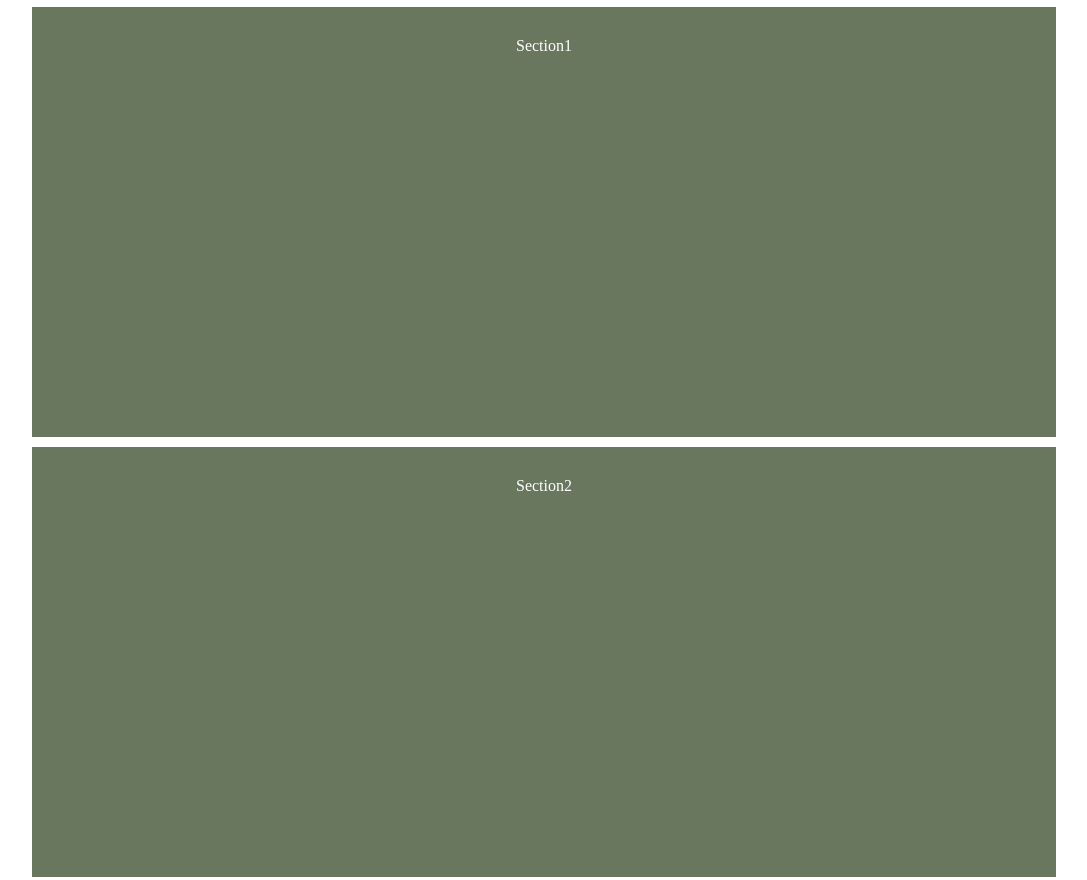
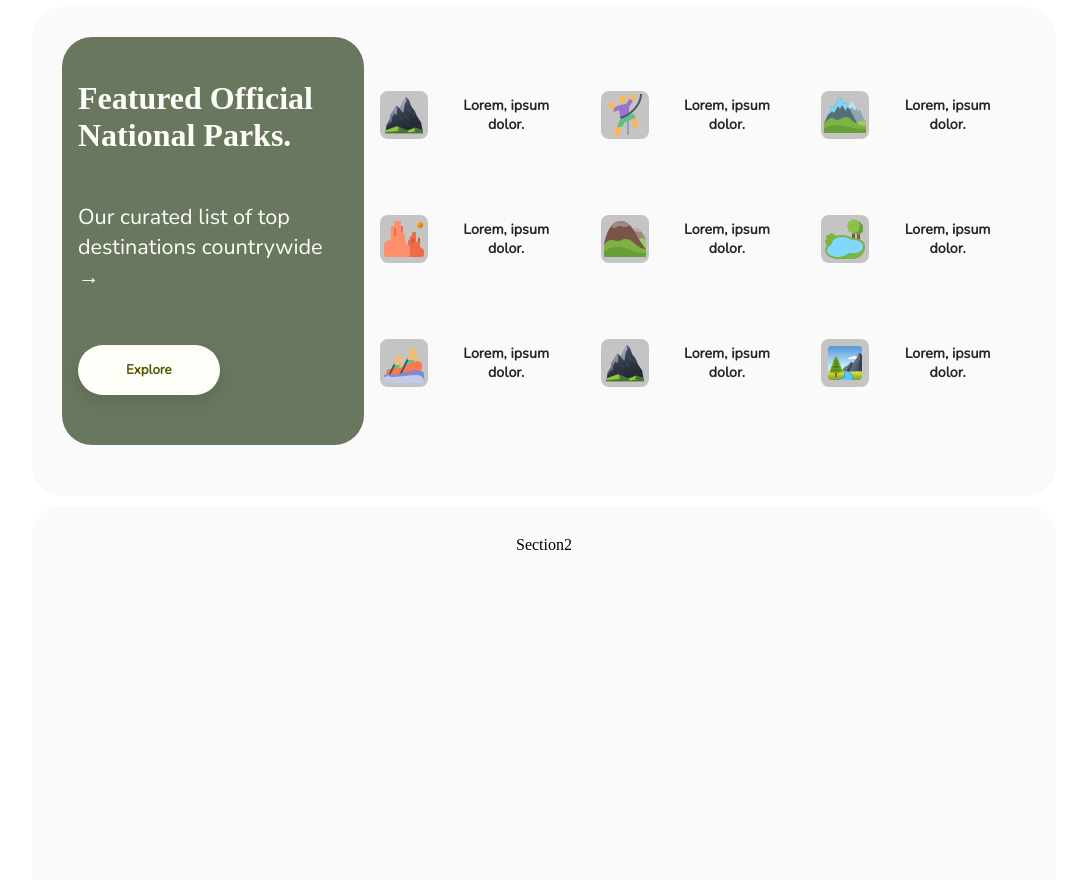
Before and after one commit to SnehMehta23/Grid, a plain HTML site: page Grid Testing/index.html in a window 1280 px wide. Shown: the part 771-1651 px from the top of the page, without its empty margins (96-1183 px from the left). Drawn offline with nearby package versions, Linux system fonts and the light colour scheme.

Commit message:
First Section Done
Just have to fix the <a> tags being on cursor pointer the whole time

```diff
--- a/Grid Testing/index.html
+++ b/Grid Testing/index.html
@@ -6,16 +6,98 @@
     <meta name="viewport" content="width=device-width, initial-scale=1.0" />
     <title>Grid's Are Awesome!</title>
     <link rel="stylesheet" href="style.css" />
+    <link rel="preconnect" href="https://fonts.gstatic.com">
+    <link href="https://fonts.googleapis.com/css2?family=Nunito&display=swap" rel="stylesheet">
   </head>
   <body>
+    <!-- CSS Grid -->
     <div id="content">
+      <!-- Navigation Menu -->
       <nav>Nav</nav>
-      <header>Header</header>
+      <!-- Page Title -->
+      <header class="landing">Header</header>
+      <!-- Hero Section -->
       <main>Main</main>
-      <section class="one">Section1</section>
-      <section class="two">Section2</section>
-      <section class="three">Section3</section>
-      <section class="four">Section3</section>
+
+      <!-- First Section Under Hero Section (Main) -->
+      <section class="official-national-parks">
+        <div class="section-div">
+          <div class="inner-section-div">
+            <h2>Featured Official </br> National Parks.</h2>
+            <p>Our curated list of top </br>destinations countrywide &rarr;</p>
+            <button>Explore</button>
+          </div>
+          <div class="column">
+             <!-- add in links to the parks pages here from  -->
+            <a href="">
+              <div class="icon-bg">
+                <img src="images/icons8-mountain-48.png" alt="">
+              </div>
+              <b>Lorem, ipsum dolor.</b>
+            </a>
+            <a href="">
+              <div class="icon-bg">
+                <img src="images/icons8-grand-canyon-48.png" alt="">
+              </div>
+              <b>Lorem, ipsum dolor.</b>
+            </a>
+            <a href="">
+              <div class="icon-bg">
+                <img src="images/icons8-rafting-48.png" alt="">
+              </div>
+              <b>Lorem, ipsum dolor.</b>
+            </a>
+          </div>
+          <div class="column column2">
+            <a href="">
+              <div class="icon-bg">
+                <img src="images/icons8-climbing-48.png" alt="">
+              </div>
+              <b>Lorem, ipsum dolor.</b>
+            </a>
+            <a href="">
+              <div class="icon-bg">
+                <img src="images/icons8-hills-48.png" alt="">
+              </div>
+              <b>Lorem, ipsum dolor.</b>
+            </a>
+            <a href="">
+              <div class="icon-bg">
+                <img src="images/icons8-mountain-48.png" alt="">
+              </div>
+              <b>Lorem, ipsum dolor.</b>
+            </a>
+          </div>
+          <div class="column column3">
+            <a href="">
+              <div class="icon-bg">
+                <img src="images/icons8-alps-48.png" alt="">
+              </div>
+              <b>Lorem, ipsum dolor.</b>
+            </a>
+            <a href="">
+              <div class="icon-bg">
+                <img src="images/icons8-lake-48.png" alt="">
+              </div>
+              <b>Lorem, ipsum dolor.</b>
+            </a>
+            <a href="">
+              <div class="icon-bg">
+                <img src="images/icons8-national-park-48.png" alt="">
+              </div>
+              <b>Lorem, ipsum dolor.</b>
+            </a>
+          </div>
+        </div>
+      </section>
+
+      <!-- Second Section -->
+      <section class="discover-top-activities">Section2</section>
+      <!-- Third Section -->
+      <section class="carousel-section">Section3</section>
+      <!-- Fourth Section -->
+      <section class="explore-the-country">Section3</section>
+      <!-- Footer -->
       <footer>Footer</footer>
     </div>
   </body>
--- a/Grid Testing/style.css
+++ b/Grid Testing/style.css
@@ -1,23 +1,27 @@
 body {
-  color: #fff;
-  font-family: "Nunito Semibold";
+  font-family: "QuincyCFExtraBold", serif;
+  font-size: 16px;
+}
+
+/* Grid Styling */
+#content {
+  display: grid;
+  max-width: 64rem;
+  margin: 0 auto;
+  grid-template-columns: repeat(12, 1fr);
+  grid-auto-rows: minmax(6.25rem, auto);
+  grid-gap: 0.625rem;
+  position: relative;
   text-align: center;
 }
 
-#content {
-  display: grid;
-  max-width: 1024px;
-  margin: 0 auto;
-  grid-template-columns: repeat(12, 1fr);
-  grid-auto-rows: minmax(100px, auto);
-  grid-gap: 10px;
+#content > * {
+  background: #fafafa;
+  padding: 1.875rem;
+  border-radius: 1.875rem;
 }
 
-#content > * {
-  background: #6A775F;
-  padding: 30px;
-}
-
+/* Main Sections of CSS */
 nav {
   grid-column: 1 / 13;
 }
@@ -32,22 +36,22 @@ main {
   grid-row: 4 / 8;
 }
 
-.one {
+.official-national-parks {
   grid-column: 1 / 13;
   grid-row: 8 / 12;
 }
 
-.two {
+.discover-top-activities {
   grid-column: 1 / 13;
   grid-row: 12 / 16;
 }
 
-.three {
+.carousel-section {
   grid-column: 1 / 13;
   grid-row: 16 / 20;
 }
 
-.four {
+.explore-the-country {
   grid-column: 1 /13;
   grid-row: 20 / 24;
 }
@@ -56,3 +60,97 @@ footer {
   grid-column: 1 / 13;
   grid-row: 24 / 27;
 }
+
+/* First Section Styling */
+.section-div {
+  width: 100%;
+  display: flex;
+  height: 95%;
+  margin: 0 auto;
+  border-radius: 1.875rem;
+}
+
+.inner-section-div {
+  background-color: #6a775f;
+  display: grid;
+  grid-template-rows: repeat(3, 1fr);
+  grid-auto-rows: minmax(100%, auto);
+  border-radius: 1.875rem;
+}
+
+.inner-section-div h2 {
+  color: #fefef8;
+  text-align: left;
+  padding: 1rem 1rem 0rem 1rem;
+  font-size: 2rem;
+  grid-row: 1;
+}
+
+.inner-section-div p {
+  color: #fefef8;
+  font-size: 1.35rem;
+  text-align: left;
+  font-family: "Nunito", sans-serif;
+  padding: 0rem 1rem 0rem 1rem;
+  grid-row: 2;
+}
+
+.inner-section-div button {
+  grid-row: 3;
+  width: fit-content;
+  height: fit-content;
+  padding: 1rem 3rem;
+  border-radius: 1.875rem;
+  background-color: #fefef8;
+  border: none;
+  cursor: pointer;
+  margin: 2rem 1rem;
+  font-family: "Nunito", sans-serif;
+  font-weight: bold;
+  color: #545700;
+  box-shadow: 0px 8px 15px rgba(0, 0, 0, 0.1);
+  transition: all 0.3s ease 0s;
+}
+
+.inner-section-div button:hover {
+  background-color: #464052;
+  color: #fff;
+  transform: translateY(-7px);
+}
+
+.column {
+  padding: 1rem;
+  grid-column: 3;
+}
+
+.column2 {
+  grid-column: 4;
+}
+
+.column3 {
+  grid-column: 5;
+}
+
+.column a {
+  text-decoration: none;
+  color: #262626;
+  width: 100%;
+  height: 33%;
+  display: flex;
+  flex-direction: row;
+  justify-content: center;
+  align-items: center;
+}
+
+.column a b {
+  font-family: "Nunito", sans-serif;
+  font-size: 0.89rem;
+  padding-left: 1rem;
+}
+
+.icon-bg {
+  background-color: #c4c4c4;
+  border-radius: 8px;
+  width: 48px;
+  height: 48px;
+}
```
Also changed, not shown: Grid Testing/images/icons8-alps-48.png (added), Grid Testing/images/icons8-climbing-48.png (added), Grid Testing/images/icons8-grand-canyon-48.png (added), Grid Testing/images/icons8-hills-48.png (added), Grid Testing/images/icons8-lake-48.png (added), Grid Testing/images/icons8-mountain-48.png (added), Grid Testing/images/icons8-national-park-48.png (added), Grid Testing/images/icons8-rafting-48.png (added).
